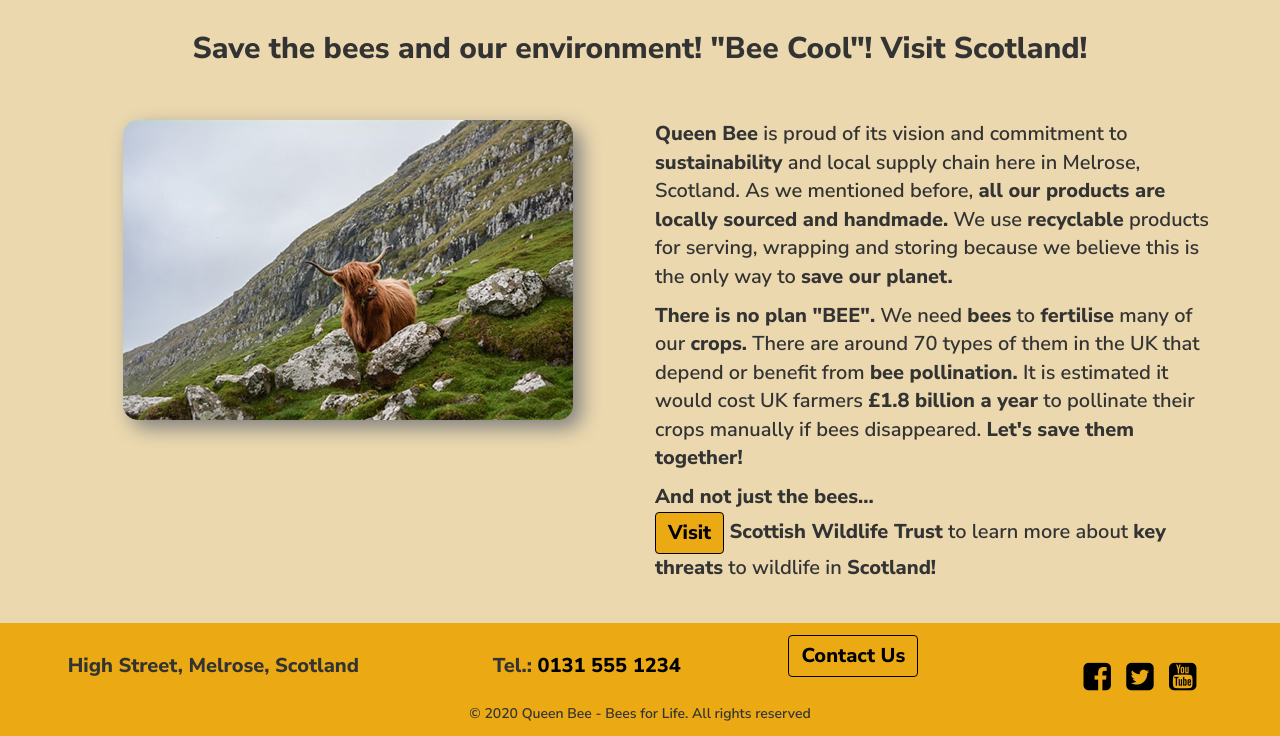
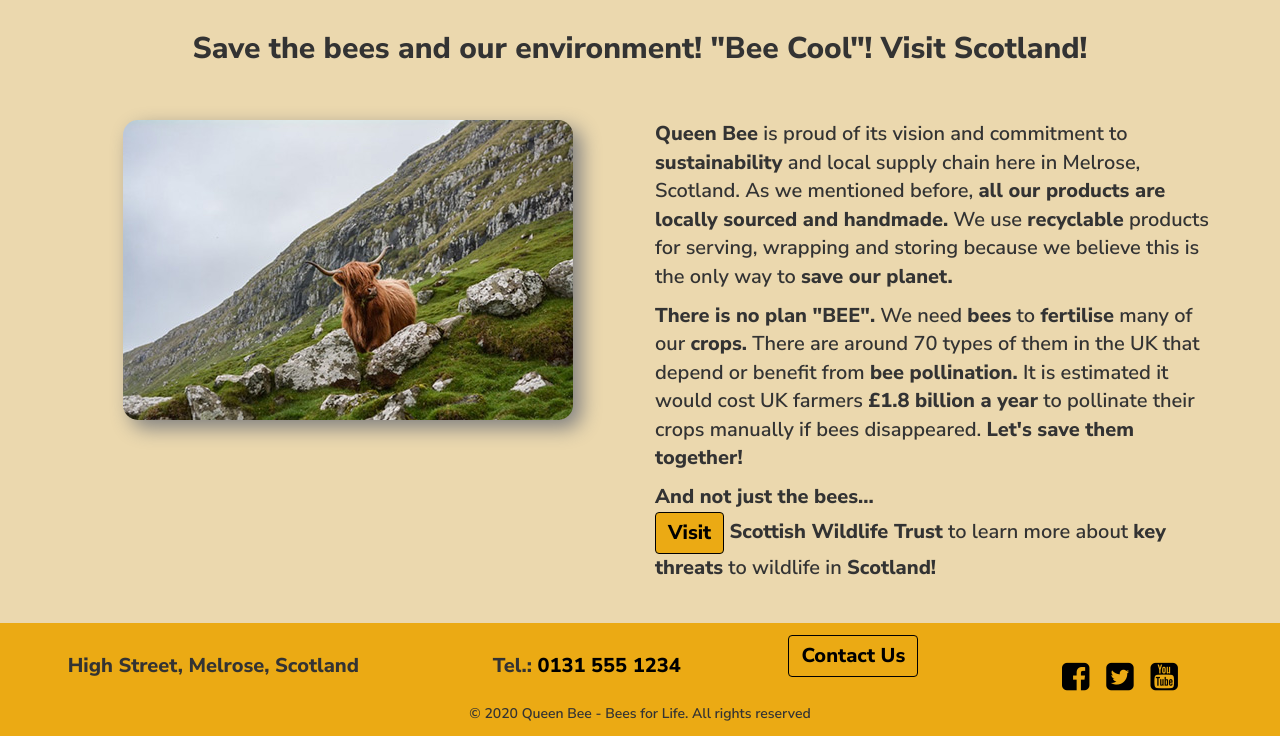
Before and after one commit to adamjoszt/Queen-Bee-Web, a plain HTML site: page index.html in a window 1280 px wide. Shown: the part 1082-1818 px from the top of the page. Drawn offline with nearby package versions, Linux system fonts and the light colour scheme.

Commit message:
social center

```diff
--- a/css/custom.css
+++ b/css/custom.css
@@ -180,7 +180,7 @@ footer {
 ul.social {
     display: block;
     list-style-type: none;
-    text-align: center;
+    padding-left: 0 !important;
 }
 
 ul.social li {
```
